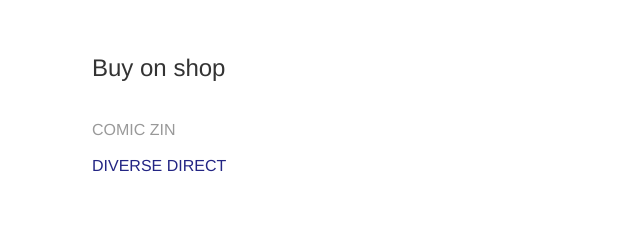
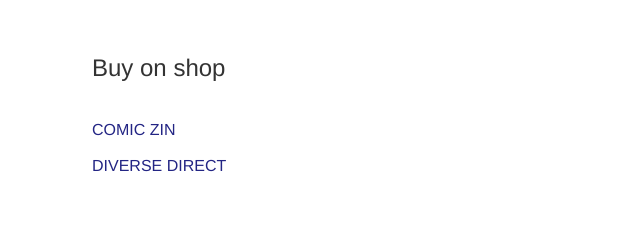
Before and after one commit to daisyworld/daisyworld.github.io, a website: page dswd2/index.html in a window 1280 px wide. Shown: the part 1120-1360 px from the top of the page, 128-768 px from the left. Drawn offline with Linux system fonts and the light colour scheme; a small style sheet from the web is missing.

Commit message:
委託先のURLを追加

```diff
--- a/dswd2/index.html
+++ b/dswd2/index.html
@@ -69,7 +69,7 @@
   <article id="buy">
     <h2>Buy on shop</h2>
     <ul class="links">
-      <li class="disable">COMIC ZIN</li>
+     <li class="disable"><a href="http://shop.comiczin.jp/products/detail.php?product_id=25663"  target="_blank">COMIC ZIN</a></li>
       <li class="disable"><a href="https://diverse.direct/daisyworld/dswd2/"  target="_blank">DIVERSE DIRECT</a></li>
     </ul>
   </article>
```
